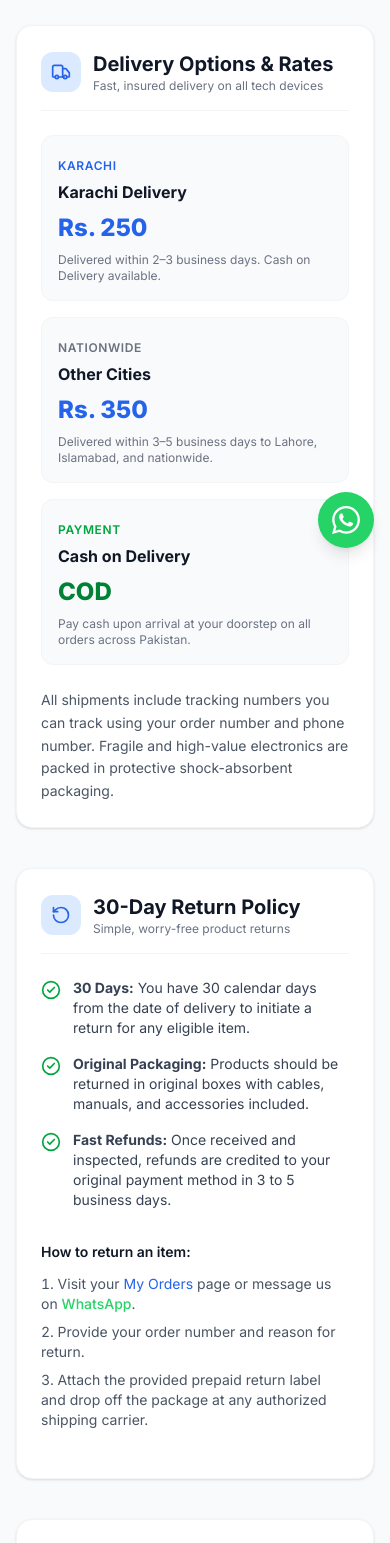
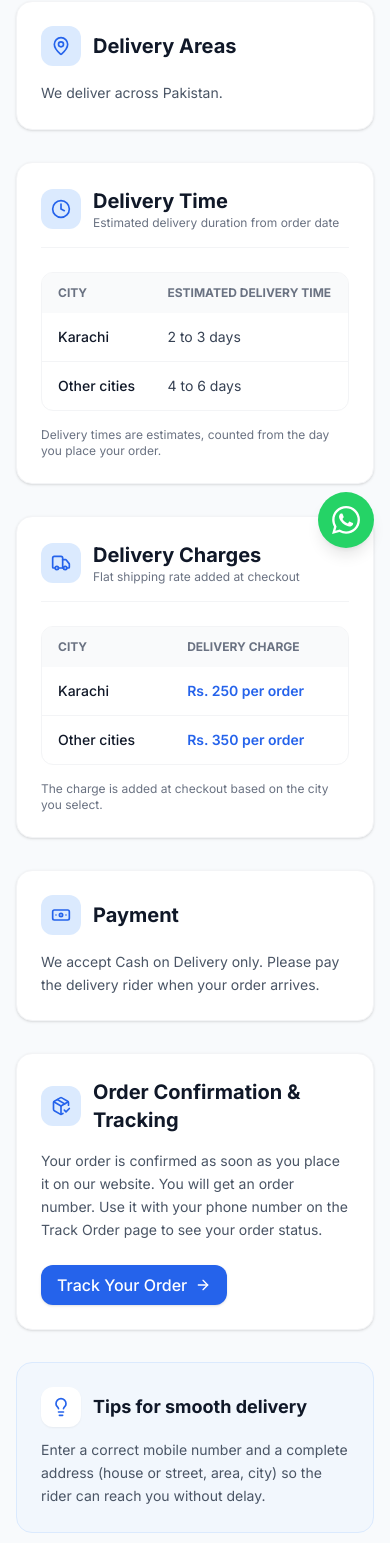
Before and after one commit to Aizaz10/stander, a Next.js app: page /shipping-returns in a window 390 px wide. Shown: the part 280-1823 px from the top of the page. Built offline with nearby package versions, Linux system fonts and the light colour scheme; no server answers; the database is empty.

Commit message:
Rewrite FAQ and shipping pages with real store policy

```diff
--- a/app/(shop)/faq/page.tsx
+++ b/app/(shop)/faq/page.tsx
@@ -1,64 +1,100 @@
 import type { Metadata } from "next";
+import type { ReactNode } from "react";
 import Link from "next/link";
-import { HelpCircle, ArrowRight } from "lucide-react";
-import { Button } from "@/components/ui/Button";
+import { HelpCircle } from "lucide-react";
+import { SHIPPING_FEE_KARACHI, SHIPPING_FEE_OTHER } from "@/lib/constants";
+import { formatPrice } from "@/lib/utils";
+import { getWhatsAppLink } from "@/lib/whatsapp";
+import { WhatsAppIcon } from "@/components/shop/WhatsAppIcon";
 
 export const metadata: Metadata = {
   title: "Frequently Asked Questions",
-  description: "Find answers to common questions about orders, payments, shipping, and warranty at Stander Trader.",
+  description:
+    "Find answers to common questions about orders, delivery, payment, and WhatsApp support at Stander Trader.",
 };
 
-const FAQ_CATEGORIES = [
+interface FAQItem {
+  q: string;
+  a: ReactNode;
+}
+
+interface FAQCategory {
+  title: string;
+  faqs: FAQItem[];
+}
+
+export default function FAQPage() {
+  const whatsAppHref = getWhatsAppLink("Hi Stander Trader! I have a question.");
+
+  const faqCategories: FAQCategory[] = [
     {
-    title: "Orders & Shipping",
+      title: "Orders & Delivery",
       faqs: [
         {
-        q: "How long does delivery take?",
-        a: "Delivery typically takes 2 to 3 business days for Karachi and 3 to 5 business days for other cities across Pakistan.",
+          q: "How do I place an order?",
+          a: "Add products to your cart, go to checkout, enter your name, mobile number, address and city, and place the order. You do not need an account.",
+        },
+        {
+          q: "Do I need an account to order?",
+          a: "No. You can order as a guest. An account is optional and lets you see your orders under My Orders.",
+        },
+        {
+          q: "Is my order confirmed after I place it?",
+          a: "Yes. Once you place the order on our website it is confirmed and you receive an order number.",
         },
         {
           q: "How can I track my order?",
-        a: "Once your order is placed, you can track its real-time status in the 'Track Order' section using your order number and phone number.",
+          a: (
+            <span>
+              Go to{" "}
+              <Link href="/track-order" className="text-primary font-medium hover:underline">
+                Track Order
+              </Link>
+              , enter your order number and the phone number you used.
+            </span>
+          ),
+        },
+        {
+          q: "How long does delivery take?",
+          a: "Karachi: 2 to 3 days. Other cities: 4 to 6 days. These are estimates counted from the order date.",
         },
         {
           q: "What are the delivery charges?",
-        a: "Delivery is Rs. 250 for Karachi and Rs. 350 for all other cities across Pakistan. Cash on Delivery is available on all orders.",
+          a: `Karachi: ${formatPrice(SHIPPING_FEE_KARACHI)}. Other cities: ${formatPrice(
+            SHIPPING_FEE_OTHER
+          )}. Added per order at checkout.`,
         },
       ],
     },
     {
-    title: "Payments & Checkout",
+      title: "Payment & Support",
       faqs: [
         {
-        q: "Which payment methods are accepted?",
-        a: "We currently support Cash on Delivery (COD) on all orders across Pakistan. Pay cash when your order arrives at your doorstep.",
+          q: "Which payment methods do you accept?",
+          a: "Cash on Delivery only. You pay the rider when the order arrives.",
         },
         {
-        q: "Can I cancel or modify an order after placing it?",
-        a: "Orders in 'Pending' status can be modified or cancelled by contacting our support team on WhatsApp immediately. Once an order is 'Shipped', changes cannot be made.",
-      },
-    ],
-  },
-  {
-    title: "Returns & Warranty",
-    faqs: [
-      {
-        q: "What is Stander's return policy?",
-        a: "We offer a 30-day hassle-free return policy for unopened and gently tested electronics in their original packaging with all included accessories.",
-      },
-      {
-        q: "Do devices come with a warranty?",
-        a: "All gadgets and electronics sold on Stander include an authentic 1-year manufacturer warranty against hardware defects.",
-      },
-      {
-        q: "How long do refunds take to process?",
-        a: "Once we inspect your returned item, refunds are processed within 3 to 5 business days to your original payment method or bank account.",
+          q: "How can I contact you?",
+          a: (
+            <span>
+              Message us on{" "}
+              <a
+                href={whatsAppHref}
+                target="_blank"
+                rel="noopener noreferrer"
+                className="text-[#25D366] font-medium hover:underline inline-flex items-center gap-1"
+              >
+                <span>WhatsApp</span>
+                <WhatsAppIcon className="w-3.5 h-3.5 inline shrink-0" />
+              </a>
+              .
+            </span>
+          ),
         },
       ],
     },
   ];
 
-export default function FAQPage() {
   return (
     <div className="container mx-auto px-4 py-12 max-w-4xl">
       <div className="text-center max-w-2xl mx-auto mb-12">
@@ -69,12 +105,12 @@ export default function FAQPage() {
           Frequently Asked Questions
         </h1>
         <p className="text-gray-500 text-base">
-          Quick answers to common questions about shopping, shipping, and returns at Stander.
+          Quick answers to common questions about orders, delivery, and payment at Stander Trader.
         </p>
       </div>
 
       <div className="space-y-10">
-        {FAQ_CATEGORIES.map((cat, idx) => (
+        {faqCategories.map((cat, idx) => (
           <div key={idx} className="bg-white rounded-2xl border border-gray-100 p-6 sm:p-8 shadow-sm">
             <h2 className="text-xl font-bold text-gray-900 mb-6 pb-3 border-b border-gray-100">
               {cat.title}
@@ -86,9 +122,9 @@ export default function FAQPage() {
                     <span className="text-primary font-bold">Q.</span>
                     <span>{faq.q}</span>
                   </h3>
-                  <p className="text-gray-600 text-sm leading-relaxed pl-6">
+                  <div className="text-gray-600 text-sm leading-relaxed pl-6">
                     {faq.a}
-                  </p>
+                  </div>
                 </div>
               ))}
             </div>
@@ -99,13 +135,17 @@ export default function FAQPage() {
       <div className="mt-12 p-8 bg-blue-50/60 rounded-2xl border border-blue-100 text-center">
         <h3 className="text-lg font-bold text-gray-900 mb-2">Still have questions?</h3>
         <p className="text-sm text-gray-600 mb-6 max-w-md mx-auto">
-          Can&apos;t find what you&apos;re looking for? Reach out to our customer care team and we&apos;ll be happy to assist you.
+          Can&apos;t find what you&apos;re looking for? Message us on WhatsApp and we will be happy to assist you.
         </p>
-        <Link href="/contact">
-          <Button className="gap-2">
-            Contact Support <ArrowRight className="w-4 h-4" />
-          </Button>
-        </Link>
+        <a
+          href={whatsAppHref}
+          target="_blank"
+          rel="noopener noreferrer"
+          className="inline-flex items-center justify-center gap-2 px-6 py-3 rounded-xl font-semibold text-white bg-[#25D366] hover:bg-[#20ba5a] transition-all text-sm shadow-sm"
+        >
+          <WhatsAppIcon className="w-4 h-4 shrink-0" />
+          <span>Chat on WhatsApp</span>
+        </a>
       </div>
     </div>
   );
--- a/app/(shop)/product/[slug]/page.tsx
+++ b/app/(shop)/product/[slug]/page.tsx
@@ -34,7 +34,7 @@ export async function generateMetadata({
       ? `Buy ${product.name} by ${product.brand} at Stander Trader. Enjoy best prices and fast delivery across Pakistan.`
       : categoryName
       ? `Buy ${product.name} in ${categoryName} at Stander Trader. Enjoy best prices and fast delivery across Pakistan.`
-      : `Buy ${product.name} at Stander Trader with warranty and fast delivery across Pakistan.`;
+      : `Buy ${product.name} at Stander Trader. Enjoy best prices and fast delivery across Pakistan.`;
 
     const description = product.description && product.description.trim()
       ? product.description.trim().slice(0, 155)
--- a/app/(shop)/shipping-returns/page.tsx
+++ b/app/(shop)/shipping-returns/page.tsx
@@ -1,122 +1,194 @@
 import type { Metadata } from "next";
 import Link from "next/link";
-import { Truck, RotateCcw, ShieldCheck, CheckCircle2 } from "lucide-react";
+import {
+  Truck,
+  Clock,
+  Banknote,
+  MapPin,
+  PackageCheck,
+  Lightbulb,
+  ArrowRight,
+} from "lucide-react";
 import { Button } from "@/components/ui/Button";
+import { SHIPPING_FEE_KARACHI, SHIPPING_FEE_OTHER } from "@/lib/constants";
+import { formatPrice } from "@/lib/utils";
 import { getWhatsAppLink } from "@/lib/whatsapp";
+import { WhatsAppIcon } from "@/components/shop/WhatsAppIcon";
 
 export const metadata: Metadata = {
-  title: "Shipping & Returns",
-  description: "Learn about Stander Trader delivery options, city-based shipping rates, and 30-day returns guarantee.",
+  title: "Shipping & Delivery",
+  description:
+    "Delivery across Pakistan with Cash on Delivery. Delivery time and charges for Karachi and other cities.",
 };
 
 export default function ShippingReturnsPage() {
+  const whatsAppHref = getWhatsAppLink(
+    "Hi Stander Trader! I have a question about shipping and delivery."
+  );
+
   return (
     <div className="container mx-auto px-4 py-12 max-w-4xl">
       <div className="text-center max-w-2xl mx-auto mb-12">
         <h1 className="text-3xl sm:text-4xl font-extrabold text-gray-900 tracking-tight mb-3">
-          Shipping & Returns
+          Shipping &amp; Delivery
         </h1>
         <p className="text-gray-500 text-base">
-          Transparent shipping timelines, flat city delivery charges (Karachi Rs. 250, other cities Rs. 350), and a hassle-free 30-day return guarantee.
+          Delivery across Pakistan with Cash on Delivery. Delivery time and charges for Karachi and other cities.
         </p>
       </div>
 
-      <div className="space-y-10">
-        {/* Shipping Information */}
+      <div className="space-y-8">
+        {/* a) Delivery Areas */}
+        <div className="bg-white rounded-2xl border border-gray-100 p-6 sm:p-8 shadow-sm">
+          <div className="flex items-center gap-3 mb-4">
+            <div className="w-10 h-10 rounded-xl bg-primary-light text-primary flex items-center justify-center shrink-0">
+              <MapPin className="w-5 h-5" />
+            </div>
+            <h2 className="text-xl font-bold text-gray-900">Delivery Areas</h2>
+          </div>
+          <p className="text-gray-600 text-sm sm:text-base leading-relaxed">
+            We deliver across Pakistan.
+          </p>
+        </div>
+
+        {/* b) Delivery Time */}
         <div className="bg-white rounded-2xl border border-gray-100 p-6 sm:p-8 shadow-sm">
           <div className="flex items-center gap-3 mb-6 pb-4 border-b border-gray-100">
-            <div className="w-10 h-10 rounded-xl bg-primary-light text-primary flex items-center justify-center">
+            <div className="w-10 h-10 rounded-xl bg-primary-light text-primary flex items-center justify-center shrink-0">
+              <Clock className="w-5 h-5" />
+            </div>
+            <div>
+              <h2 className="text-xl font-bold text-gray-900">Delivery Time</h2>
+              <p className="text-xs text-gray-500">Estimated delivery duration from order date</p>
+            </div>
+          </div>
+
+          <div className="overflow-hidden rounded-xl border border-gray-100 mb-4">
+            <table className="w-full text-left text-sm">
+              <thead className="bg-gray-50 text-xs font-semibold text-gray-500 uppercase">
+                <tr>
+                  <th className="px-4 py-3">City</th>
+                  <th className="px-4 py-3">Estimated Delivery Time</th>
+                </tr>
+              </thead>
+              <tbody className="divide-y divide-gray-100 text-gray-700">
+                <tr className="hover:bg-gray-50/50">
+                  <td className="px-4 py-3.5 font-medium text-gray-900">Karachi</td>
+                  <td className="px-4 py-3.5">2 to 3 days</td>
+                </tr>
+                <tr className="hover:bg-gray-50/50">
+                  <td className="px-4 py-3.5 font-medium text-gray-900">Other cities</td>
+                  <td className="px-4 py-3.5">4 to 6 days</td>
+                </tr>
+              </tbody>
+            </table>
+          </div>
+          <p className="text-xs sm:text-sm text-gray-500">
+            Delivery times are estimates, counted from the day you place your order.
+          </p>
+        </div>
+
+        {/* c) Delivery Charges */}
+        <div className="bg-white rounded-2xl border border-gray-100 p-6 sm:p-8 shadow-sm">
+          <div className="flex items-center gap-3 mb-6 pb-4 border-b border-gray-100">
+            <div className="w-10 h-10 rounded-xl bg-primary-light text-primary flex items-center justify-center shrink-0">
               <Truck className="w-5 h-5" />
             </div>
             <div>
-              <h2 className="text-xl font-bold text-gray-900">Delivery Options & Rates</h2>
-              <p className="text-xs text-gray-500">Fast, insured delivery on all tech devices</p>
+              <h2 className="text-xl font-bold text-gray-900">Delivery Charges</h2>
+              <p className="text-xs text-gray-500">Flat shipping rate added at checkout</p>
             </div>
           </div>
 
-          <div className="grid grid-cols-1 sm:grid-cols-3 gap-4 mb-6">
-            <div className="p-4 rounded-xl bg-gray-50 border border-gray-100">
-              <span className="text-xs font-semibold text-primary uppercase tracking-wider">Karachi</span>
-              <h3 className="font-bold text-gray-900 mt-1">Karachi Delivery</h3>
-              <p className="text-2xl font-extrabold text-primary my-2">Rs. 250</p>
-              <p className="text-xs text-gray-500">Delivered within 2–3 business days. Cash on Delivery available.</p>
-            </div>
-
-            <div className="p-4 rounded-xl bg-gray-50 border border-gray-100">
-              <span className="text-xs font-semibold text-gray-500 uppercase tracking-wider">Nationwide</span>
-              <h3 className="font-bold text-gray-900 mt-1">Other Cities</h3>
-              <p className="text-2xl font-extrabold text-primary my-2">Rs. 350</p>
-              <p className="text-xs text-gray-500">Delivered within 3–5 business days to Lahore, Islamabad, and nationwide.</p>
-            </div>
-
-            <div className="p-4 rounded-xl bg-gray-50 border border-gray-100">
-              <span className="text-xs font-semibold text-green-600 uppercase tracking-wider">Payment</span>
-              <h3 className="font-bold text-gray-900 mt-1">Cash on Delivery</h3>
-              <p className="text-2xl font-extrabold text-green-700 my-2">COD</p>
-              <p className="text-xs text-gray-500">Pay cash upon arrival at your doorstep on all orders across Pakistan.</p>
-            </div>
+          <div className="overflow-hidden rounded-xl border border-gray-100 mb-4">
+            <table className="w-full text-left text-sm">
+              <thead className="bg-gray-50 text-xs font-semibold text-gray-500 uppercase">
+                <tr>
+                  <th className="px-4 py-3">City</th>
+                  <th className="px-4 py-3">Delivery Charge</th>
+                </tr>
+              </thead>
+              <tbody className="divide-y divide-gray-100 text-gray-700">
+                <tr className="hover:bg-gray-50/50">
+                  <td className="px-4 py-3.5 font-medium text-gray-900">Karachi</td>
+                  <td className="px-4 py-3.5 font-semibold text-primary">
+                    {formatPrice(SHIPPING_FEE_KARACHI)} per order
+                  </td>
+                </tr>
+                <tr className="hover:bg-gray-50/50">
+                  <td className="px-4 py-3.5 font-medium text-gray-900">Other cities</td>
+                  <td className="px-4 py-3.5 font-semibold text-primary">
+                    {formatPrice(SHIPPING_FEE_OTHER)} per order
+                  </td>
+                </tr>
+              </tbody>
+            </table>
           </div>
-
-          <p className="text-sm text-gray-600 leading-relaxed">
-            All shipments include tracking numbers you can track using your order number and phone number. Fragile and high-value electronics are packed in protective shock-absorbent packaging.
+          <p className="text-xs sm:text-sm text-gray-500">
+            The charge is added at checkout based on the city you select.
           </p>
         </div>
 
-        {/* Returns Policy */}
+        {/* d) Payment */}
         <div className="bg-white rounded-2xl border border-gray-100 p-6 sm:p-8 shadow-sm">
-          <div className="flex items-center gap-3 mb-6 pb-4 border-b border-gray-100">
-            <div className="w-10 h-10 rounded-xl bg-primary-light text-primary flex items-center justify-center">
-              <RotateCcw className="w-5 h-5" />
+          <div className="flex items-center gap-3 mb-4">
+            <div className="w-10 h-10 rounded-xl bg-primary-light text-primary flex items-center justify-center shrink-0">
+              <Banknote className="w-5 h-5" />
             </div>
-            <div>
-              <h2 className="text-xl font-bold text-gray-900">30-Day Return Policy</h2>
-              <p className="text-xs text-gray-500">Simple, worry-free product returns</p>
-            </div>
+            <h2 className="text-xl font-bold text-gray-900">Payment</h2>
           </div>
-
-          <div className="space-y-4 mb-8">
-            <div className="flex items-start gap-3">
-              <CheckCircle2 className="w-5 h-5 text-green-600 shrink-0 mt-0.5" />
-              <p className="text-sm text-gray-700">
-                <strong>30 Days:</strong> You have 30 calendar days from the date of delivery to initiate a return for any eligible item.
-              </p>
-            </div>
-            <div className="flex items-start gap-3">
-              <CheckCircle2 className="w-5 h-5 text-green-600 shrink-0 mt-0.5" />
-              <p className="text-sm text-gray-700">
-                <strong>Original Packaging:</strong> Products should be returned in original boxes with cables, manuals, and accessories included.
-              </p>
-            </div>
-            <div className="flex items-start gap-3">
-              <CheckCircle2 className="w-5 h-5 text-green-600 shrink-0 mt-0.5" />
-              <p className="text-sm text-gray-700">
-                <strong>Fast Refunds:</strong> Once received and inspected, refunds are credited to your original payment method in 3 to 5 business days.
-              </p>
-            </div>
-          </div>
-
-          <h3 className="font-semibold text-gray-900 mb-3 text-sm">How to return an item:</h3>
-          <ol className="list-decimal list-inside space-y-2 text-sm text-gray-600 mb-6">
-            <li>Visit your <Link href="/orders" className="text-primary hover:underline">My Orders</Link> page or message us on <a href={getWhatsAppLink("Hi Stander Trader! I would like to request a return.")} target="_blank" rel="noopener noreferrer" className="text-[#25D366] font-medium hover:underline">WhatsApp</a>.</li>
-            <li>Provide your order number and reason for return.</li>
-            <li>Attach the provided prepaid return label and drop off the package at any authorized shipping carrier.</li>
-          </ol>
+          <p className="text-gray-600 text-sm sm:text-base leading-relaxed">
+            We accept Cash on Delivery only. Please pay the delivery rider when your order arrives.
+          </p>
         </div>
 
-        {/* Warranty Guarantee */}
-        <div className="bg-white rounded-2xl border border-gray-100 p-6 sm:p-8 shadow-sm flex items-start gap-4">
-          <div className="w-10 h-10 rounded-xl bg-primary-light text-primary flex items-center justify-center shrink-0">
-            <ShieldCheck className="w-5 h-5" />
+        {/* e) Order Confirmation & Tracking */}
+        <div className="bg-white rounded-2xl border border-gray-100 p-6 sm:p-8 shadow-sm">
+          <div className="flex items-center gap-3 mb-4">
+            <div className="w-10 h-10 rounded-xl bg-primary-light text-primary flex items-center justify-center shrink-0">
+              <PackageCheck className="w-5 h-5" />
+            </div>
+            <h2 className="text-xl font-bold text-gray-900">Order Confirmation &amp; Tracking</h2>
           </div>
-          <div>
-            <h3 className="font-bold text-gray-900 mb-1">1-Year Warranty Protection</h3>
-            <p className="text-sm text-gray-600 leading-relaxed mb-4">
-              Every gadget purchased directly from Stander is covered under comprehensive 1-year manufacturer warranty. If your device experiences hardware malfunctions during normal use, we offer immediate replacement or repair.
-            </p>
-            <Link href="/contact">
-              <Button variant="outline" size="sm">File a Warranty Claim</Button>
-            </Link>
+          <p className="text-gray-600 text-sm sm:text-base leading-relaxed mb-6">
+            Your order is confirmed as soon as you place it on our website. You will get an order number. Use it with your phone number on the Track Order page to see your order status.
+          </p>
+          <Link href="/track-order">
+            <Button className="gap-2">
+              <span>Track Your Order</span>
+              <ArrowRight className="w-4 h-4" />
+            </Button>
+          </Link>
+        </div>
+
+        {/* f) Tips for smooth delivery */}
+        <div className="bg-blue-50/60 rounded-2xl border border-blue-100 p-6 sm:p-8">
+          <div className="flex items-center gap-3 mb-3">
+            <div className="w-10 h-10 rounded-xl bg-white text-primary flex items-center justify-center shrink-0 shadow-xs">
+              <Lightbulb className="w-5 h-5" />
+            </div>
+            <h2 className="text-lg font-bold text-gray-900">Tips for smooth delivery</h2>
           </div>
+          <p className="text-gray-600 text-sm sm:text-base leading-relaxed">
+            Enter a correct mobile number and a complete address (house or street, area, city) so the rider can reach you without delay.
+          </p>
+        </div>
+
+        {/* g) Closing Need help? */}
+        <div className="p-6 sm:p-8 bg-white rounded-2xl border border-gray-100 text-center shadow-sm">
+          <h2 className="text-lg font-bold text-gray-900 mb-2">Need help?</h2>
+          <p className="text-gray-600 text-sm sm:text-base mb-6 max-w-md mx-auto">
+            Questions about your delivery or an order? Message us on WhatsApp and we will be happy to assist you.
+          </p>
+          <a
+            href={whatsAppHref}
+            target="_blank"
+            rel="noopener noreferrer"
+            className="inline-flex items-center justify-center gap-2 px-6 py-3 rounded-xl font-semibold text-white bg-[#25D366] hover:bg-[#20ba5a] transition-all text-sm shadow-sm"
+          >
+            <WhatsAppIcon className="w-4 h-4 shrink-0" />
+            <span>Chat on WhatsApp</span>
+          </a>
         </div>
       </div>
     </div>
--- a/components/layout/Footer.tsx
+++ b/components/layout/Footer.tsx
@@ -102,7 +102,7 @@ export function Footer() {
                 href="/shipping-returns"
                 className="hover:text-primary transition-colors focus-visible:outline-none focus-visible:ring-2 focus-visible:ring-primary rounded"
               >
-                Shipping &amp; Returns
+                Shipping &amp; Delivery
               </Link>
             </li>
           </ul>
--- a/components/layout/Navbar.tsx
+++ b/components/layout/Navbar.tsx
@@ -2,7 +2,7 @@
 
 import { useCartStore } from "@/store/cartStore";
 import Link from 'next/link';
-import { Search, ShoppingCart, User, LogOut, Package, Settings, ChevronDown, Menu, X, HelpCircle, PhoneCall, ShieldCheck, PackageSearch } from 'lucide-react';
+import { Search, ShoppingCart, User, LogOut, Package, Settings, ChevronDown, Menu, X, HelpCircle, PhoneCall, Truck, PackageSearch } from 'lucide-react';
 import { Button } from '../ui/Button';
 import { useEffect, useState, useRef, useSyncExternalStore } from "react";
 import { createClient } from "@/lib/supabase/client";
@@ -355,8 +355,8 @@ export function Navbar({ categoryLinks }: { categoryLinks?: React.ReactNode } =
               href="/shipping-returns"
               className="flex items-center gap-2 px-3 py-2 rounded-xl hover:bg-gray-50 hover:text-primary transition-colors text-xs"
             >
-              <ShieldCheck className="w-4 h-4 text-gray-400" />
-              Shipping & Returns
+              <Truck className="w-4 h-4 text-gray-400" />
+              Shipping & Delivery
             </Link>
           </div>
         </div>
```
Also changed, not shown: 1 other file (tests, documents, lock files or other folders). Lines whose indentation alone changed are shown as unchanged.
